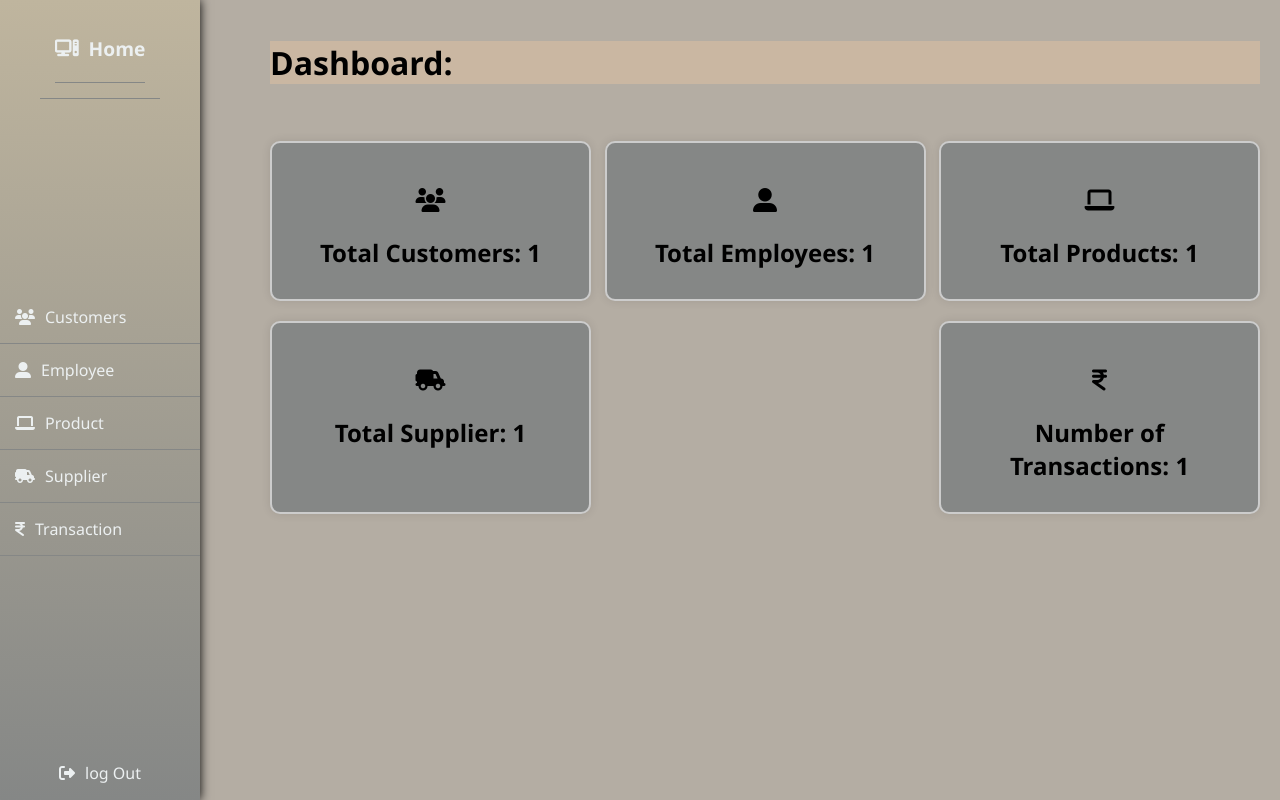
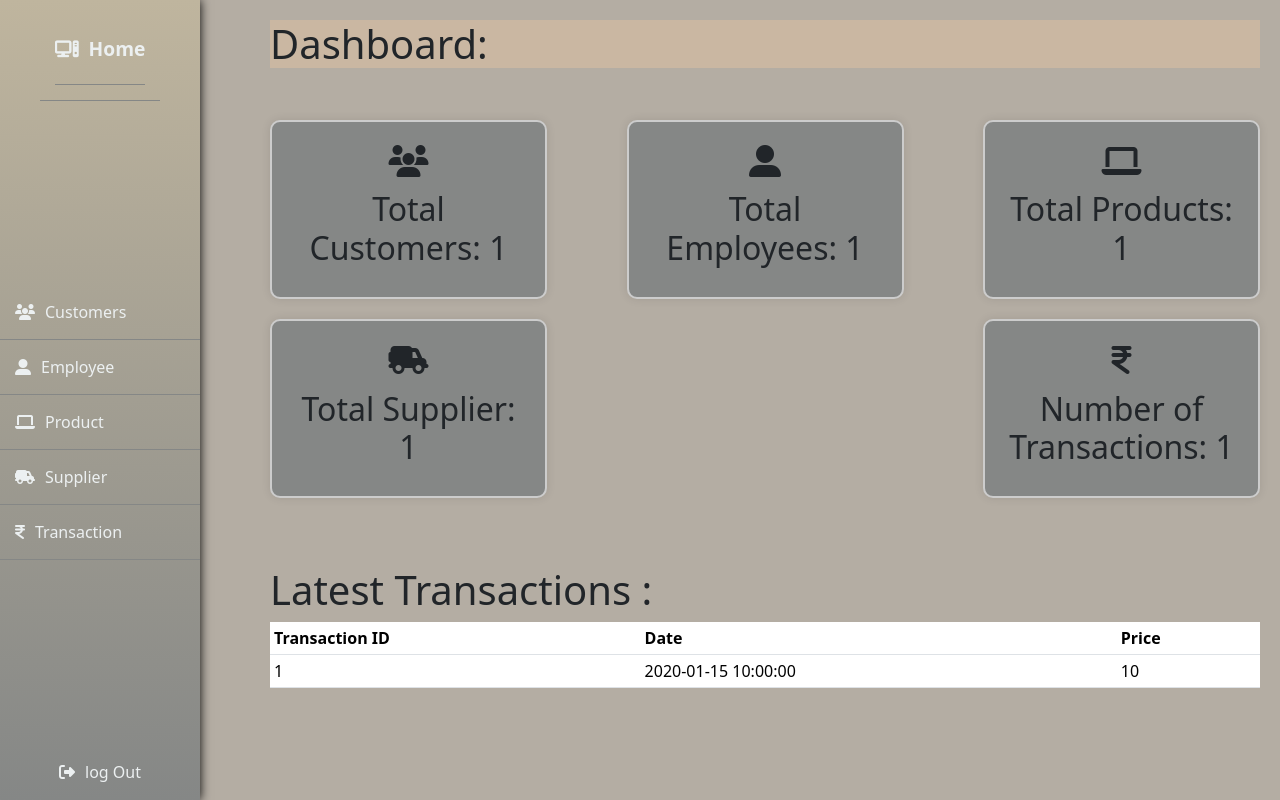
Before and after one commit to Shree3007/ComputerSalesManagement, a PHP site: page /components/home.php in a window 1280 px wide. Run offline with PHP 8.4, Linux system fonts and the light colour scheme; tables that the repository leaves empty or names only in its code hold one stand-in row (values such as "Sample post").

Commit message:
added recent transactions in home page

```diff
--- a/components/home.php
+++ b/components/home.php
@@ -64,6 +64,9 @@ if ($result && $result->num_rows > 0) {
     $transactions_count = 0;
 }
 
+$sql = "SELECT * FROM transactions ORDER BY date DESC LIMIT 5";
+$result = $connection->query($sql);
+
 // Close connection
 $connection->close();
 ?>
@@ -105,6 +108,7 @@ $connection->close();
     <title>Home</title>
     <link rel="stylesheet" href="../styles/Hstyle.css">
     <link rel="stylesheet" href="https://cdnjs.cloudflare.com/ajax/libs/font-awesome/6.5.1/css/all.min.css" integrity="sha512-DTOQO9RWCH3ppGqcWaEA1BIZOC6xxalwEsw9c2QQeAIftl+Vegovlnee1c9QX4TctnWMn13TZye+giMm8e2LwA==" crossorigin="anonymous" referrerpolicy="no-referrer" />
+    <link rel="stylesheet" href="https://cdn.jsdelivr.net/npm/bootstrap@5.3.2/dist/css/bootstrap.min.css">
 </head>
 <body class="body">
 
@@ -182,6 +186,35 @@ $connection->close();
             <h2>Number of Transactions: <?php echo $transactions_count; ?></h2>
             </div>
         </div>
+        <br>
+        <br>
+        <h1>Latest Transactions :</h1>
+    <table class="table  table-sm">
+        <thead>
+            <tr>
+                <th>Transaction ID</th>
+                <th>Date</th>
+                <th>Price</th>
+            </tr>
+        </thead>
+        <tbody>
+            <?php
+            // Check if there are any transactions
+            if ($result->num_rows > 0) {
+                // Output data of each row
+                while ($row = $result->fetch_assoc()) {
+                    echo "<tr>";
+                    echo "<td>" . $row["tr_id"] . "</td>";
+                    echo "<td>" . $row["date"] . "</td>";
+                    echo "<td>" . $row["price"] . "</td>";
+                    echo "</tr>";
+                }
+            } else {
+                echo "<tr><td colspan='5'>No transactions found</td></tr>";
+            }
+            ?>
+        </tbody>
+    </table>
     </div>
 
 </body>
```
